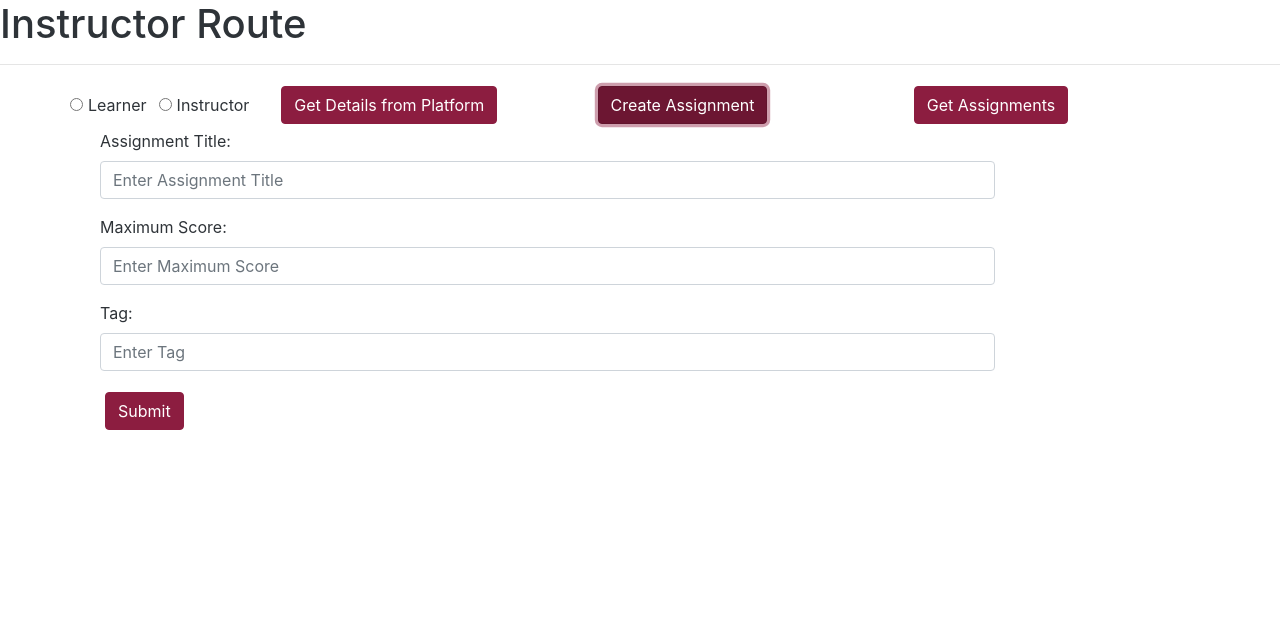
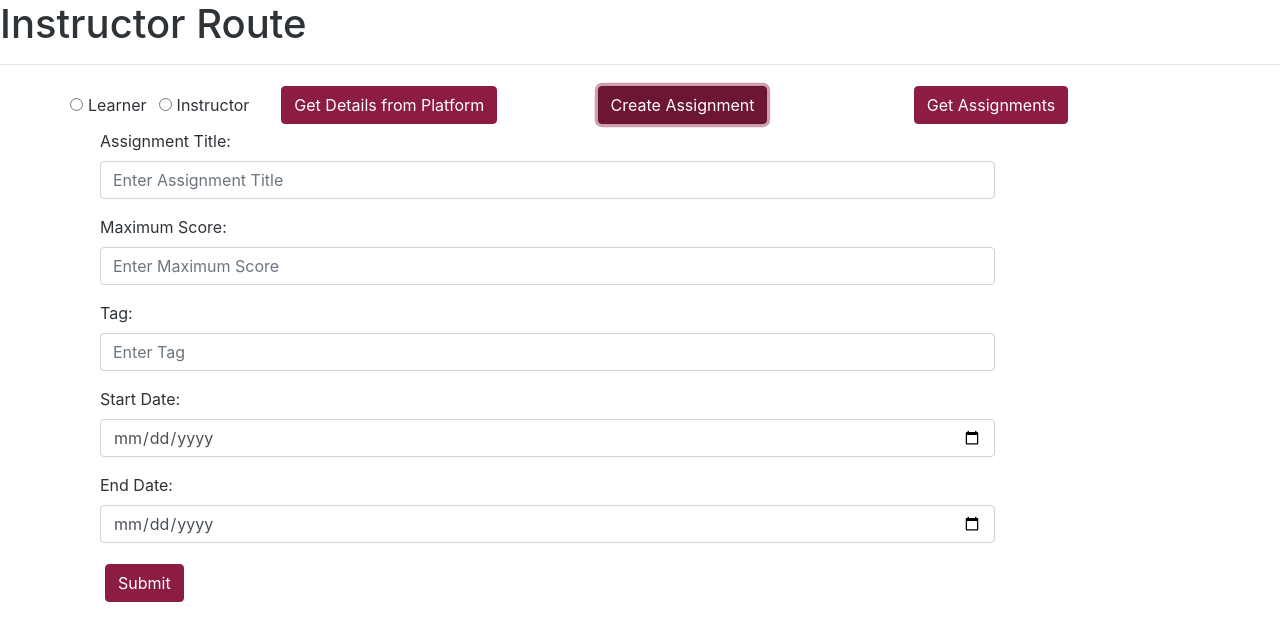
Before and after one commit to ETX-ASU/ring-leader, a React (Create React App) app in the folder packages/rl-tool-example-client/: page /instructor in a window 1280 px wide. Both pictures are taken after a click on the button "Create Assignment". Shown: the top 640 px of the page. Built offline with nearby package versions, Linux system fonts and the light colour scheme.

Commit message:
code clean-up

```diff
--- a/packages/rl-tool-example-client/src/routes/RouteInstructor/RouteInstructor.tsx
+++ b/packages/rl-tool-example-client/src/routes/RouteInstructor/RouteInstructor.tsx
@@ -23,6 +23,8 @@ const RouteInstructor: React.FC = () => {
   const [title, setTitle] = useState<string>("");
   const [tag, setTag] = useState<string>("");
   const [maxScore, setMaxScore] = useState<number>();
+  const [startDate, setStartDate] = useState<string>();
+  const [endDate, setEndDate] = useState<string>();
 
   const [courses, setCourses] = useState<any>({});
   const getUsers = () => {
@@ -42,16 +44,18 @@ const RouteInstructor: React.FC = () => {
   };
   const createAssignment = () => {
     axios
-      .post("/lti-service/createassignment", {
+      .get("/lti-service/createassignment", {
         params: {
           scoreMaximum: maxScore,
-          name: title,
+          label: title,
           resourceId: "1",
           tag: tag,
+          startDateTime: JSON.stringify(startDate),
+          endDateTime: JSON.stringify(endDate),
           "https://canvas.instructure.com/lti/submission_type": {
             type: "external_tool",
             external_tool_url:
-              "https://ring-leader-devesh-tiwari.herokuapp.com/assignment/1"
+              "https://ring-leader-devesh-tiwari.herokuapp.com/assignment"
           }
         }
       })
@@ -221,6 +225,34 @@ const RouteInstructor: React.FC = () => {
                   </div>
                 </div>
                 <div className="form-group">
+                  <label className="control-label col-sm-2">Start Date:</label>
+                  <div className="col-sm-10">
+                    <input
+                      value={startDate}
+                      onChange={(event) => {
+                        setStartDate(event.target.value);
+                      }}
+                      type="date"
+                      id="startdate"
+                      className="form-control"
+                    ></input>
+                  </div>
+                </div>
+                <div className="form-group">
+                  <label className="control-label col-sm-2">End Date:</label>
+                  <div className="col-sm-10">
+                    <input
+                      value={endDate}
+                      onChange={(event) => {
+                        setEndDate(event.target.value);
+                      }}
+                      type="date"
+                      id="enddate"
+                      className="form-control"
+                    ></input>
+                  </div>
+                </div>
+                <div className="form-group">
                   <div className="col-sm-offset-2 col-sm-10">
                     <button
                       type="submit"
```
Also changed, not shown: 1 other file (tests, documents, lock files or other folders).
